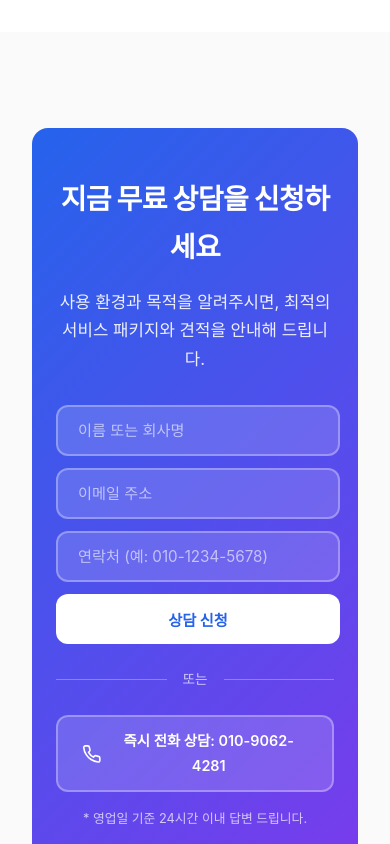
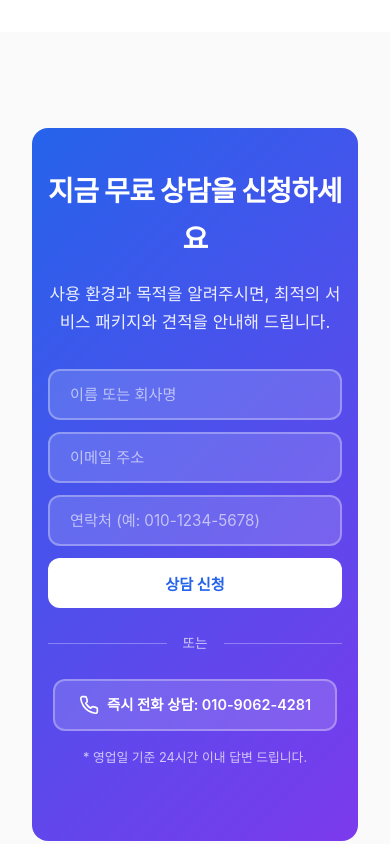
Before and after one commit to bitflowsoft/clawsetup, a Next.js app: page / in a window 390 px wide. Shown: the part 5380-6224 px from the top of the page. Built offline with nearby package versions, Linux system fonts and the light colour scheme; a web font is replaced by a local one.

Commit message:
Reduce CTA section mobile padding

```diff
--- a/src/app/globals.css
+++ b/src/app/globals.css
@@ -718,7 +718,11 @@ html, body {
   .cta-section {
     border-radius: 16px;
     margin: 0;
-    padding: 3rem 1.5rem;
+    padding: 2.5rem 1rem;
+  }
+
+  #contact {
+    padding: 4rem 0.75rem;
   }
 
   .cta-form-grid {
```
